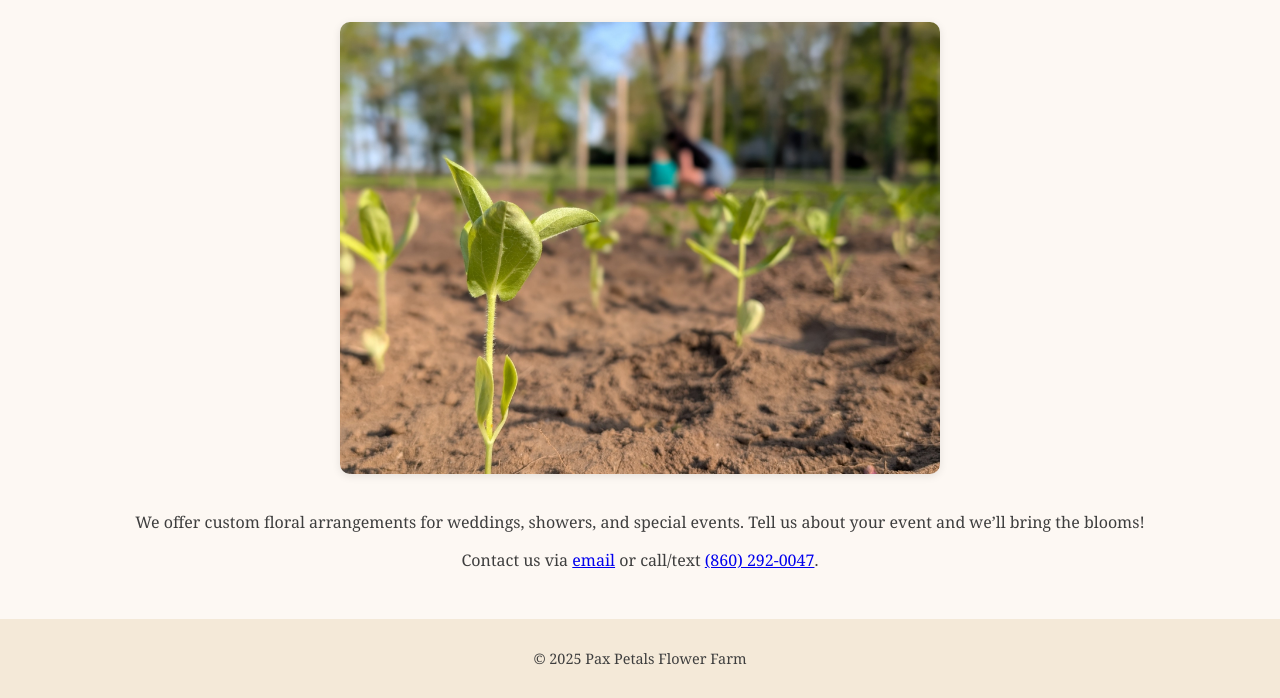
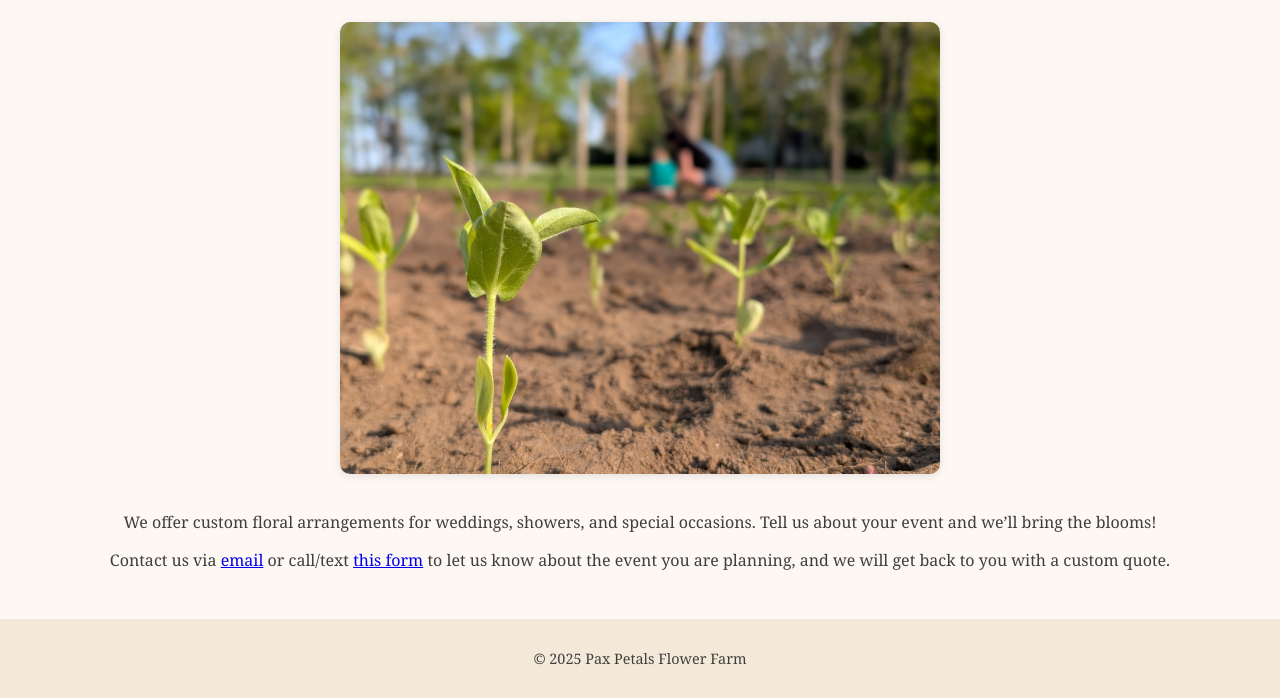
Before and after one commit to paxpetals/paxpetals.github.io, a plain HTML site: page events.html in a window 1280 px wide. Shown: the part 166-864 px from the top of the page. Drawn offline with Linux system fonts and the light colour scheme.

Commit message:
Update events.html

```diff
--- a/events.html
+++ b/events.html
@@ -11,9 +11,9 @@
     <nav>
       <ul>
         <li><a href="index.html">Home</a></li>
+        <li><a href="roadside.html">Roadside Stand</a></li>
         <li><a href="subscriptions.html">Subscriptions</a></li>
         <li><a href="events.html">Events</a></li>
-        <li><a href="roadside.html">Roadside Stand</a></li>
       </ul>
     </nav>
   </header>
@@ -21,8 +21,8 @@
 
         <h1>Event Inquiries</h1>
         <img src="image3.jpg" alt="Young plants in rows" style="width:100%;max-width:600px;">
-        <p>We offer custom floral arrangements for weddings, showers, and special events. Tell us about your event and we’ll bring the blooms!</p>
-        <p>Contact us via <a href="mailto:pax.petals@gmail.com?subject=Event Inquiry">email</a> or call/text <a href="tel:8602920047">(860) 292-0047</a>.</p>
+        <p>We offer custom floral arrangements for weddings, showers, and special occasions. Tell us about your event and we’ll bring the blooms!</p>
+        <p>Contact us via <a href="mailto:pax.petals@gmail.com?subject=Event Inquiry">email</a> or call/text <a href="tel:8602920047">this form</a> to let us know about the event you are planning, and we will get back to you with a custom quote.</p>
 
   </main>
   <footer>
```
